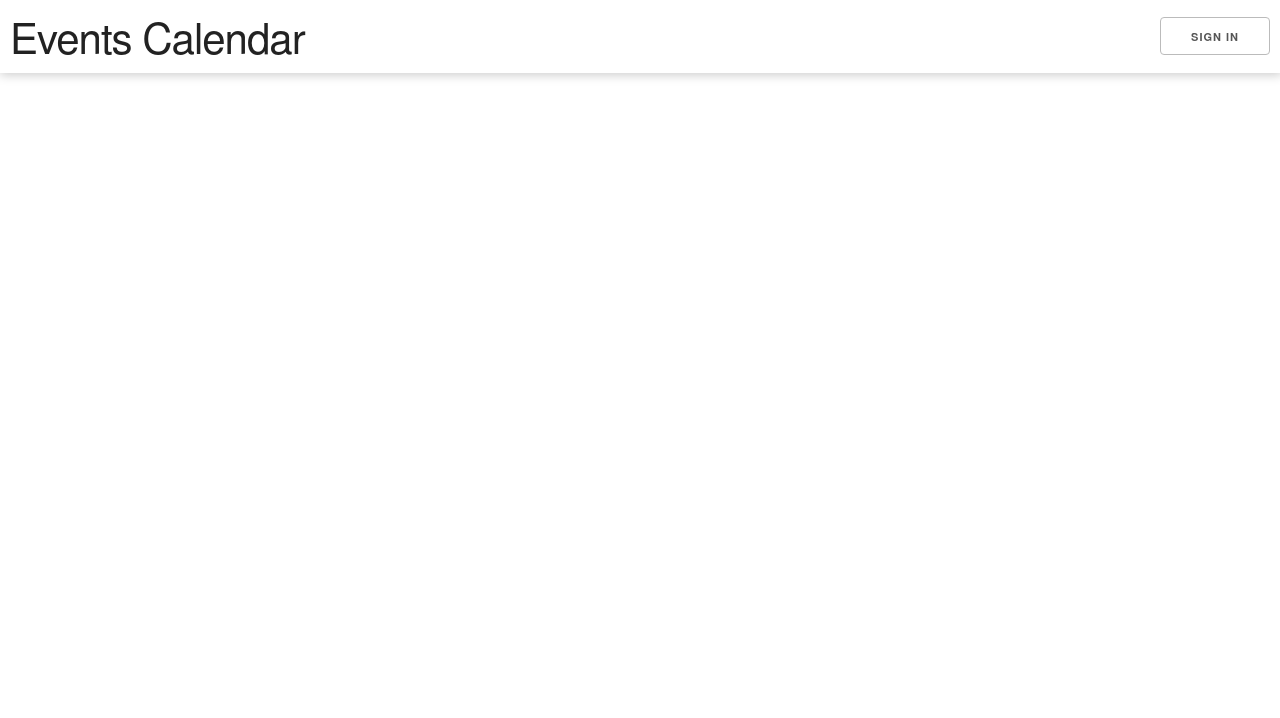
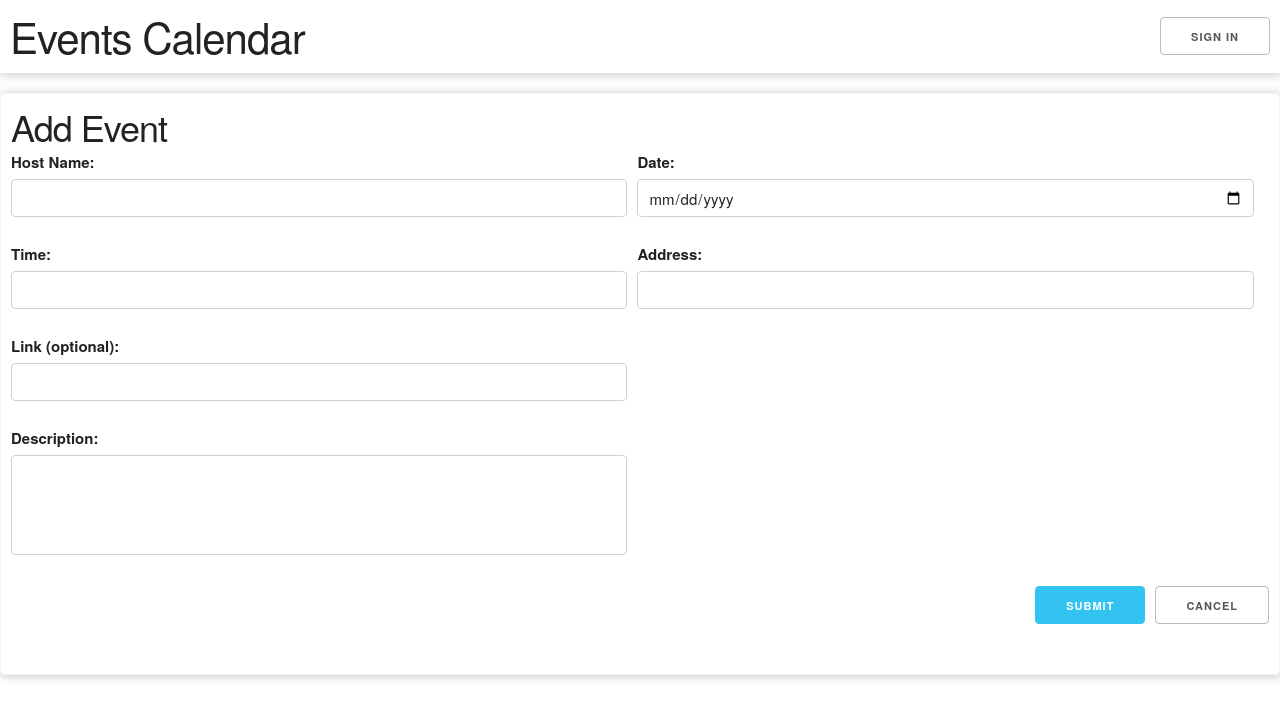
Before and after one commit to ramyun00/eventscalendar, a React (Create React App) app: page /new in a window 1280 px wide. Shown: the top 718 px of the page. Built offline with nearby package versions, Linux system fonts and the light colour scheme.

Commit message:
Add react router, put add new event in its own page

```diff
--- a/package.json
+++ b/package.json
@@ -14,6 +14,7 @@
     "formik": "^2.2.9",
     "react": "^18.2.0",
     "react-dom": "^18.2.0",
+    "react-router-dom": "^6.4.1",
     "react-scripts": "5.0.1",
     "web-vitals": "^2.1.4"
   },
--- /dev/null
+++ b/src/AddNewEvent.js
@@ -0,0 +1,75 @@
+import { useState } from 'react';
+import { useNavigate } from 'react-router-dom';
+import { addDoc, collection } from 'firebase/firestore';
+import { db } from './firebaseStuff';
+
+
+export default function() {
+  const [name, updateName] = useState('');
+  const [date, updateDate] = useState('');
+  const [time, updateTime] = useState('');
+  const [address, updateAddress] = useState('');
+  const [link, updateLink] = useState('');
+  const [description, updateDescription] = useState('');
+
+  const navigate = useNavigate();
+  const handleSubmit = (e) => {
+    e.preventDefault();
+    const docRef = collection(db, 'events');
+    addDoc(docRef, {
+      name,
+      date,
+      time,
+      address,
+      link,
+      description,
+    });
+    navigate('/');
+
+  }
+
+  const handleCancel = () => {
+    updateName('');
+    updateDate('');
+    updateTime('');
+    updateLink('');
+    updateDescription('');
+    navigate('/');
+  }
+
+  return (
+    <div className="card">
+      <h3>Add Event</h3>
+      <form onSubmit={handleSubmit} className="event-form__wrapper">
+        <div className="form__wrapper">
+          <label htmlFor="name">Host Name:</label>
+          <input name="name" type="text" value={name} onChange={e => updateName(e.target.value)} />
+        </div>
+        <div className="form__wrapper">
+          <label htmlFor="date">Date:</label>
+          <input type="date" value={date} onChange={e => updateDate(e.target.value)} />
+        </div>
+        <div className="form__wrapper">
+          <label htmlFor="time">Time:</label>
+          <input type="text" value={time} onChange={e => updateTime(e.target.value)} />
+        </div>
+        <div className="form__wrapper">
+          <label htmlFor="time">Address:</label>
+          <input type="text" value={address} onChange={e => updateAddress(e.target.value)} />
+        </div>
+        <div className="form__wrapper">
+          <label htmlFor="link">Link (optional):</label>
+          <input type="text" value={link} onChange={e => updateLink(e.target.value)} />
+        </div>
+        <div className="form__wrapper form__wrapper-description">
+          <label htmlFor="description">Description:</label>
+          <textarea value={description} onChange={e => updateDescription(e.target.value)} />
+        </div>
+        <div className="event-form__actions">
+          <input type="submit" value="Submit" className="button-primary" />
+          <input type="button" value="Cancel" onClick={handleCancel} />
+        </div>
+      </form>
+    </div>
+  )
+}
--- a/src/App.js
+++ b/src/App.js
@@ -3,43 +3,23 @@ import './App.scss';
 import { auth, db } from './firebaseStuff';
 import { getFirestore, collection, getDocs, addDoc, onSnapshot, doc, deleteDoc } from 'firebase/firestore';
 import { signInWithPopup, GoogleAuthProvider, signOut } from "firebase/auth";
+import {
+  BrowserRouter as Router,
+  Routes,
+  Route,
+  Link
+} from "react-router-dom";
 
-import EventItem from './EventItem';
-import EventForm from './EventForm';
+
+import AddNewEvent from './AddNewEvent';
+import Events from './Events';
+
 
 function App() {
   const provider = new GoogleAuthProvider();
-
-  const [name, updateName] = useState('');
-  const [date, updateDate] = useState('');
-  const [time, updateTime] = useState('');
-  const [address, updateAddress] = useState('');
-  const [link, updateLink] = useState('');
-  const [description, updateDescription] = useState('');
   const [user, updateUser] = useState(null);
   const [token, setToken] = useState(null);
   const [events, setEvents] = useState([]);
-
-  const handleSubmit = (e) => {
-    e.preventDefault();
-    const docRef = collection(db, 'events');
-    addDoc(docRef, {
-      name,
-      date,
-      time,
-      address,
-      link,
-      description,
-    });
-  }
-
-  const handleClear = () => {
-    updateName('');
-    updateDate('');
-    updateTime('');
-    updateLink('');
-    updateDescription('');
-  }
 
   const handleSignIn = () => {
     signInWithPopup(auth, provider)
@@ -86,6 +66,7 @@ function App() {
   };
 
   return (
+    <>
     <div>
       <header>
           <div>
@@ -95,64 +76,23 @@ function App() {
             {token ?
               (
                 <>
-                  {user.photoURL ? (<img className="header__photo" src={user.photoURL}/>) : null}
+                  {user.photoURL ? (<img className="header__photo" src={user.photoURL} referrerPolicy="no-referrer" />) : null}
                   <p>{user ?  user.displayName : 'Logged Out'}</p>
                   <input type="button" onClick={handleSignOut} value="Sign Out" />
                 </>
               )
               :
               (<input type="button" onClick={handleSignIn} value="Sign In" />)}
-
           </div>
-
         </header>
-      <div className="events">
-        {token ? (
-          <>
-            <h3>Upcoming</h3>
-            {events.map(event => {
-              return (
-                <EventItem event={event} user={user} />
-              );
-            })}
-
-            <div className="card">
-              <h3>Add Event</h3>
-              <form onSubmit={handleSubmit} className="event-form__wrapper">
-                <div className="form__wrapper">
-                  <label htmlFor="name">Host Name:</label>
-                  <input name="name" type="text" value={name} onChange={e => updateName(e.target.value)} />
-                </div>
-                <div className="form__wrapper">
-                  <label htmlFor="date">Date:</label>
-                  <input type="date" value={date} onChange={e => updateDate(e.target.value)} />
-                </div>
-                <div className="form__wrapper">
-                  <label htmlFor="time">Time:</label>
-                  <input type="text" value={time} onChange={e => updateTime(e.target.value)} />
-                </div>
-                <div className="form__wrapper">
-                  <label htmlFor="time">Address:</label>
-                  <input type="text" value={address} onChange={e => updateAddress(e.target.value)} />
-                </div>
-                <div className="form__wrapper">
-                  <label htmlFor="link">Link (optional):</label>
-                  <input type="text" value={link} onChange={e => updateLink(e.target.value)} />
-                </div>
-                <div className="form__wrapper form__wrapper-description">
-                  <label htmlFor="description">Description:</label>
-                  <textarea value={description} onChange={e => updateDescription(e.target.value)} />
-                </div>
-                <div className="event-form__actions">
-                  <input type="submit" value="Submit" className="button-primary" />
-                  <input type="button" value="Clear" onClick={handleClear} />
-                </div>
-              </form>
-            </div>
-          </>
-        ) : null}
-      </div>
     </div>
+    <Router>
+      <Routes>
+        <Route path="/new" element={<AddNewEvent />} />
+        <Route path="/" element={<Events user={user} token={token} events={events} />} />
+      </Routes>
+    </Router>
+    </>
   );
 }
 
--- a/src/App.scss
+++ b/src/App.scss
@@ -35,6 +35,11 @@ header {
 }
 .events {
   padding: 1rem;
+}
+
+.events__header {
+  display: flex;
+  justify-content: space-between;
 }
 
 .card {
--- /dev/null
+++ b/src/Events.js
@@ -0,0 +1,30 @@
+import { FontAwesomeIcon } from '@fortawesome/react-fontawesome';
+import { faSquarePlus } from '@fortawesome/free-regular-svg-icons';
+
+import { Link } from "react-router-dom";
+import EventItem from './EventItem';
+
+export default function({user, token, events}) {
+  console.log(user, token, events);
+  return (
+    <div className="events">
+      {token ? (
+        <>
+          <div>
+            <div className="events__header">
+              <h3>Upcoming</h3>
+              <div>
+                <Link to="/new">Add New Event <FontAwesomeIcon icon={faSquarePlus} /></Link>
+              </div>
+            </div>
+            {events?.map(event => {
+              return (
+                <EventItem event={event} user={user} />
+              );
+            })}
+          </div>
+        </>
+      ) : null}
+    </div>
+  );
+}
```
Also changed, not shown: 1 other file (tests, documents, lock files or other folders).
